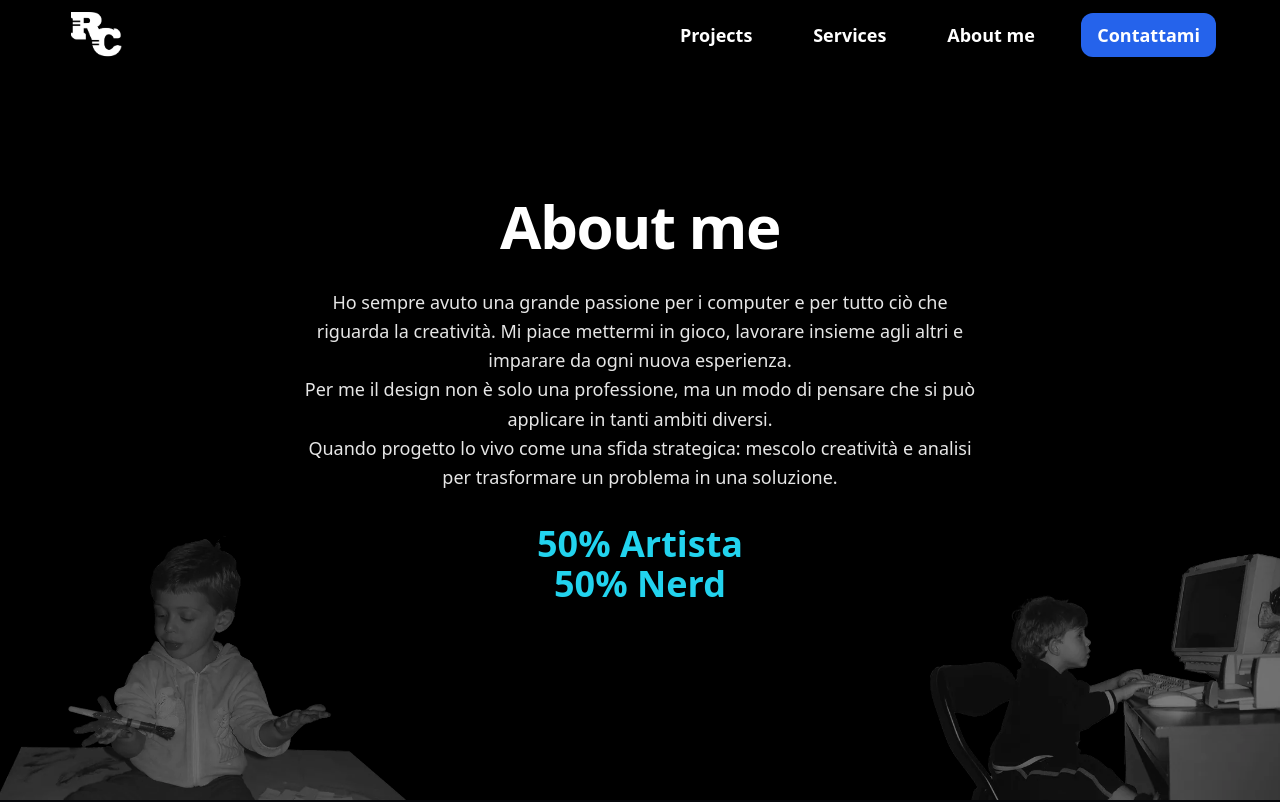
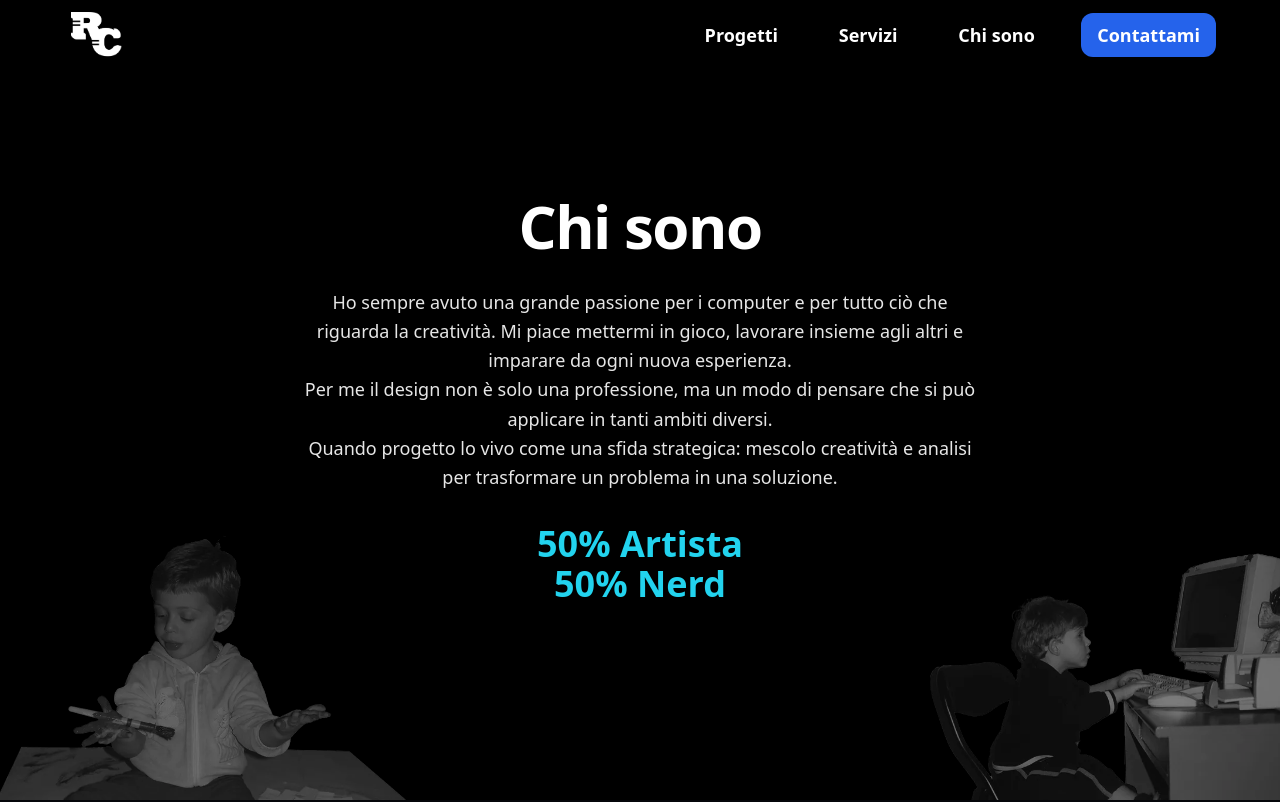
Before and after one commit to Riccardocassis/personal-website-v2, a Vue app: page /about in a window 1280 px wide. Shown: the top 802 px of the page. Built offline with nearby package versions, Linux system fonts and the light colour scheme.

Commit message:
fix: traduci testi in italiano e gestisci lo scroll del menu mobile

```diff
--- a/src/components/navbar.vue
+++ b/src/components/navbar.vue
@@ -1,9 +1,10 @@
 <script setup>
-import { ref, onMounted, onBeforeUnmount } from 'vue'
+import { ref, onMounted, onBeforeUnmount, watch } from 'vue'
 import { RouterLink } from 'vue-router'
 import logo from '../assets/logo-rc.webp'
 
 const mobileOpen = ref(false)       // menu mobile
+let _scrollPos = 0
 // Chiudi mobile con ESC
 function onKeydown(e) {
   if (e.key === 'Escape') {
@@ -27,6 +28,25 @@ onBeforeUnmount(() => {
   document.removeEventListener('keydown', onKeydown)
   window.removeEventListener('scroll', onScroll)
 })
+
+// Quando il menu mobile è aperto, blocchiamo lo scroll dello sfondo
+watch(mobileOpen, (val) => {
+  if (val) {
+    _scrollPos = window.scrollY || window.pageYOffset || 0
+    document.body.style.position = 'fixed'
+    document.body.style.top = `-${_scrollPos}px`
+    document.body.style.left = '0'
+    document.body.style.right = '0'
+    document.body.style.overflow = 'hidden'
+  } else {
+    document.body.style.position = ''
+    document.body.style.top = ''
+    document.body.style.left = ''
+    document.body.style.right = ''
+    document.body.style.overflow = ''
+    window.scrollTo(0, _scrollPos)
+  }
+})
 </script>
 
 <template>
@@ -49,17 +69,17 @@ onBeforeUnmount(() => {
         <ul class="flex items-center gap-8 text-lg w-full justify-end">
           <!-- Projects (link to landing page) -->
           <li>
-            <RouterLink to="/projects" class="nav-link">Projects</RouterLink>
+            <RouterLink to="/projects" class="nav-link">Progetti</RouterLink>
           </li>
 
           <!-- Services -->
           <li>
-            <RouterLink to="/services" class="nav-link">Services</RouterLink>
+            <RouterLink to="/services" class="nav-link">Servizi</RouterLink>
           </li>
 
           <!-- About -->
           <li>
-            <RouterLink to="/about" class="nav-link">About me</RouterLink>
+            <RouterLink to="/about" class="nav-link">Chi sono</RouterLink>
           </li>
 
           <!-- CTA -->
@@ -84,18 +104,20 @@ onBeforeUnmount(() => {
     <div class="md:hidden">
       <nav :class="['fixed inset-0 z-50 transform transition-transform duration-300 ease-out', mobileOpen ? 'translate-x-0' : '-translate-x-full']" aria-hidden="false" style="padding-top:70px;">
         <div class="absolute inset-0 bg-black/40 backdrop-blur-sm"></div>
-        <div class="relative h-full flex flex-col items-center justify-center px-6">
+        <div class="relative h-full flex items-center justify-center px-6">
           <button class="absolute top-6 right-6 text-white/80 hover:text-white focus:outline-none" @click="mobileOpen = false" aria-label="Chiudi menu">
             <svg class="w-7 h-7" viewBox="0 0 24 24" fill="none" stroke="currentColor">
               <path stroke-linecap="round" stroke-linejoin="round" stroke-width="2" d="M6 18L18 6M6 6l12 12"/>
             </svg>
           </button>
 
-          <div class="space-y-6 z-10 text-center w-full max-w-xs">
-            <RouterLink to="/projects" class="block text-2xl font-semibold text-white/90 hover:text-white" @click="mobileOpen=false">Projects</RouterLink>
-            <RouterLink to="/services" class="block text-2xl font-semibold text-white/90 hover:text-white" @click="mobileOpen=false">Services</RouterLink>
-            <RouterLink to="/about" class="block text-2xl font-semibold text-white/90 hover:text-white" @click="mobileOpen=false">About me</RouterLink>
-            <RouterLink to="/contact" class="block mt-4 px-6 py-3 rounded-xl bg-blue-600 text-white text-lg font-semibold hover:bg-blue-700" @click="mobileOpen=false">Contattami</RouterLink>
+          <div class="relative z-10 w-full max-w-xs" style="max-height:calc(100vh - 140px); overflow-y:auto; -webkit-overflow-scrolling: touch;">
+            <div class="space-y-6 text-center py-6">
+              <RouterLink to="/projects" class="block text-2xl font-semibold text-white/90 hover:text-white" @click="mobileOpen=false">Progetti</RouterLink>
+              <RouterLink to="/services" class="block text-2xl font-semibold text-white/90 hover:text-white" @click="mobileOpen=false">Servizi</RouterLink>
+              <RouterLink to="/about" class="block text-2xl font-semibold text-white/90 hover:text-white" @click="mobileOpen=false">Chi sono</RouterLink>
+              <RouterLink to="/contact" class="block mt-4 px-6 py-3 rounded-xl bg-blue-600 text-white text-lg font-semibold hover:bg-blue-700" @click="mobileOpen=false">Contattami</RouterLink>
+            </div>
           </div>
         </div>
       </nav>
--- a/src/pages/About.vue
+++ b/src/pages/About.vue
@@ -2,7 +2,7 @@
   <div class="min-h-screen relative flex flex-col bg-black">
     <!-- gradient removed; background kept to page CSS or default -->
     <section class="flex-1 relative z-20 flex flex-col justify-center items-center px-8">
-      <h1 class="text-6xl font-extrabold mb-8 tracking-tight text-white text-center animate-fade-in">About me</h1>
+      <h1 class="text-6xl font-extrabold mb-8 tracking-tight text-white text-center animate-fade-in">Chi sono</h1>
       <div class="max-w-2xl text-white/90 text-lg leading-relaxed mb-8 text-center animate-fade-in delay-200">
         Ho sempre avuto una grande passione per i computer e per tutto ciò che riguarda la creatività. Mi piace mettermi in gioco, lavorare insieme agli altri e imparare da ogni nuova esperienza.<br>
         Per me il design non è solo una professione, ma un modo di pensare che si può applicare in tanti ambiti diversi.<br>
--- a/src/pages/Projects.vue
+++ b/src/pages/Projects.vue
@@ -3,7 +3,7 @@
     <!-- blue background removed from Projects overview; gradients remain in individual project pages -->
     <div class="max-w-7xl mx-auto relative z-10">
       <div class="text-center mb-12">
-        <h1 class="text-4xl md:text-5xl font-extrabold">Projects</h1>
+        <h1 class="text-4xl md:text-5xl font-extrabold">Progetti</h1>
         <p class="text-lg text-white/80 mt-3">Una selezione dei miei lavori tra identità visive, UI/UX e web design.</p>
       </div>
 
```
